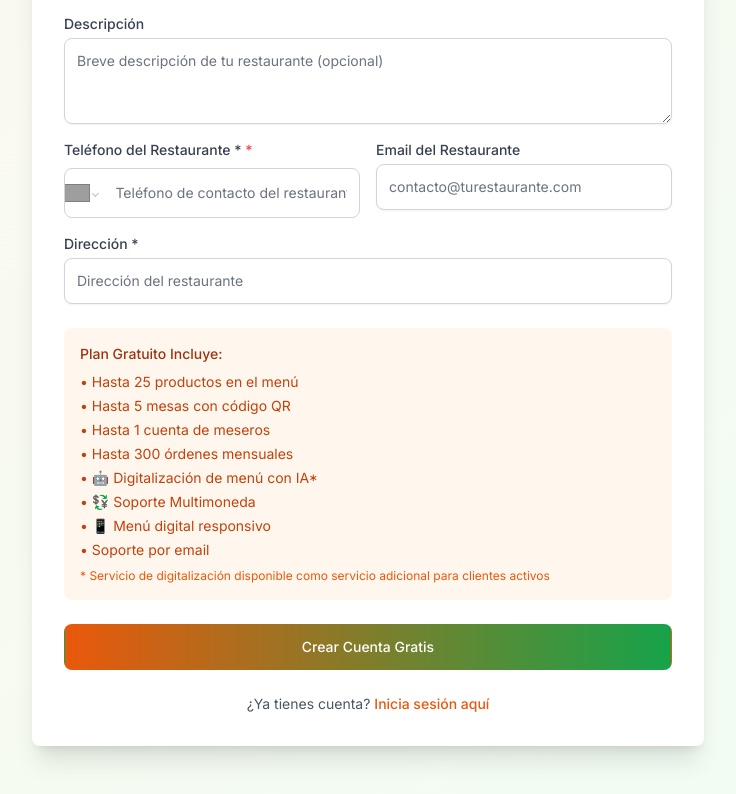
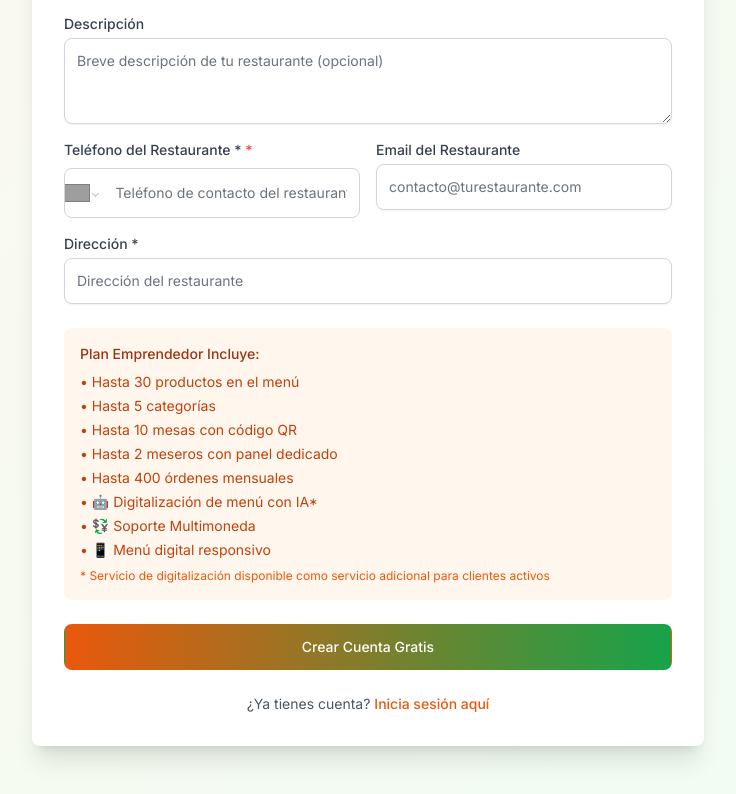
Before and after one commit to gu3gu3/Digital-Menu, a React (Vite) app in the folder packages/frontend/: page /admin/register in a window 1280 px wide. Shown: the part 748-1542 px from the top of the page, without its empty margins (272-1008 px from the left). Built offline with nearby package versions, Linux system fonts and the light colour scheme; grey boxes are pictures that could not be loaded.

Commit message:
feat(frontend): update pricing texts and competitor comparison to reflect Plan Emprendedor

```diff
--- a/packages/frontend/src/components/sections/PricingSection.jsx
+++ b/packages/frontend/src/components/sections/PricingSection.jsx
@@ -122,11 +122,10 @@ const PricingSection = () => {
               <div>
                 <h4 className="font-semibold mb-2">💰 Ventaja Competitiva:</h4>
                 <ul className="space-y-1 text-sm">
-                  <li>📉 Plan Básico: $10 vs $29.99 competencia</li>
+                  <li>📉 Plan Básico: $6 vs $10 la competencia</li>
                   <li>🎯 Mejor relación precio-funcionalidad</li>
-                  <li>🆓 Plan gratuito sin limitaciones ocultas</li>
                   <li>🚀 Tecnología más moderna y rápida</li>
-                  <li>🌎 Diseñado específicamente para Centroamérica</li>
+                  <li>🌎 Alcance y soporte global</li>
                   <li>🔧 Soporte técnico en español</li>
                 </ul>
               </div>
--- a/packages/frontend/src/components/sections/RegisterSection.jsx
+++ b/packages/frontend/src/components/sections/RegisterSection.jsx
@@ -290,15 +290,15 @@ const RegisterSection = () => {
                 </div>
               </div>
 
-              {/* Plan Gratuito Info */}
+              {/* Plan Emprendedor Info */}
               <div className="bg-green-50 border border-green-200 rounded-lg p-6">
-                <h4 className="text-lg font-semibold text-green-800 mb-3">Plan Gratuito Incluye:</h4>
+                <h4 className="text-lg font-semibold text-green-800 mb-3">Plan Emprendedor Incluye:</h4>
                 <div className="grid md:grid-cols-2 gap-2 text-sm text-green-700">
-                  <div>• Hasta 25 productos en el menú</div>
-                  <div>• Hasta 5 mesas con código QR</div>
-                  <div>• Hasta 1 cuenta de meseros</div>
-                  <div>• Hasta 300 órdenes mensuales</div>
-                  <div>• Soporte por comunidad</div>
+                  <div>• Hasta 30 productos en el menú</div>
+                  <div>• Hasta 5 categorías</div>
+                  <div>• Hasta 10 mesas con código QR</div>
+                  <div>• Hasta 2 meseros con panel dedicado</div>
+                  <div>• Hasta 400 órdenes mensuales</div>
                   <div>• 🤖 Digitalización de menú con IA*</div>
                   <div>• 💱 Soporte Multimoneda</div>
                   <div>• 📱 Menú digital responsivo</div>
--- a/packages/frontend/src/pages/AdminRegisterPage.jsx
+++ b/packages/frontend/src/pages/AdminRegisterPage.jsx
@@ -361,16 +361,16 @@ const AdminRegisterPage = () => {
 
             {/* Plan Information - CORREGIDO */}
             <div className="bg-primary-50 p-4 rounded-lg">
-              <h4 className="text-sm font-medium text-primary-800 mb-2">Plan Gratuito Incluye:</h4>
+              <h4 className="text-sm font-medium text-primary-800 mb-2">Plan Emprendedor Incluye:</h4>
               <ul className="text-sm text-primary-700 space-y-1">
-                <li>• Hasta 25 productos en el menú</li>
-                <li>• Hasta 5 mesas con código QR</li>
-                <li>• Hasta 1 cuenta de meseros</li>
-                <li>• Hasta 300 órdenes mensuales</li>
+                <li>• Hasta 30 productos en el menú</li>
+                <li>• Hasta 5 categorías</li>
+                <li>• Hasta 10 mesas con código QR</li>
+                <li>• Hasta 2 meseros con panel dedicado</li>
+                <li>• Hasta 400 órdenes mensuales</li>
                 <li>• 🤖 Digitalización de menú con IA*</li>
                 <li>• 💱 Soporte Multimoneda</li>
                 <li>• 📱 Menú digital responsivo</li>
-                <li>• Soporte por email</li>
               </ul>
               <p className="text-xs text-primary-600 mt-2">
                 * Servicio de digitalización disponible como servicio adicional para clientes activos
```
